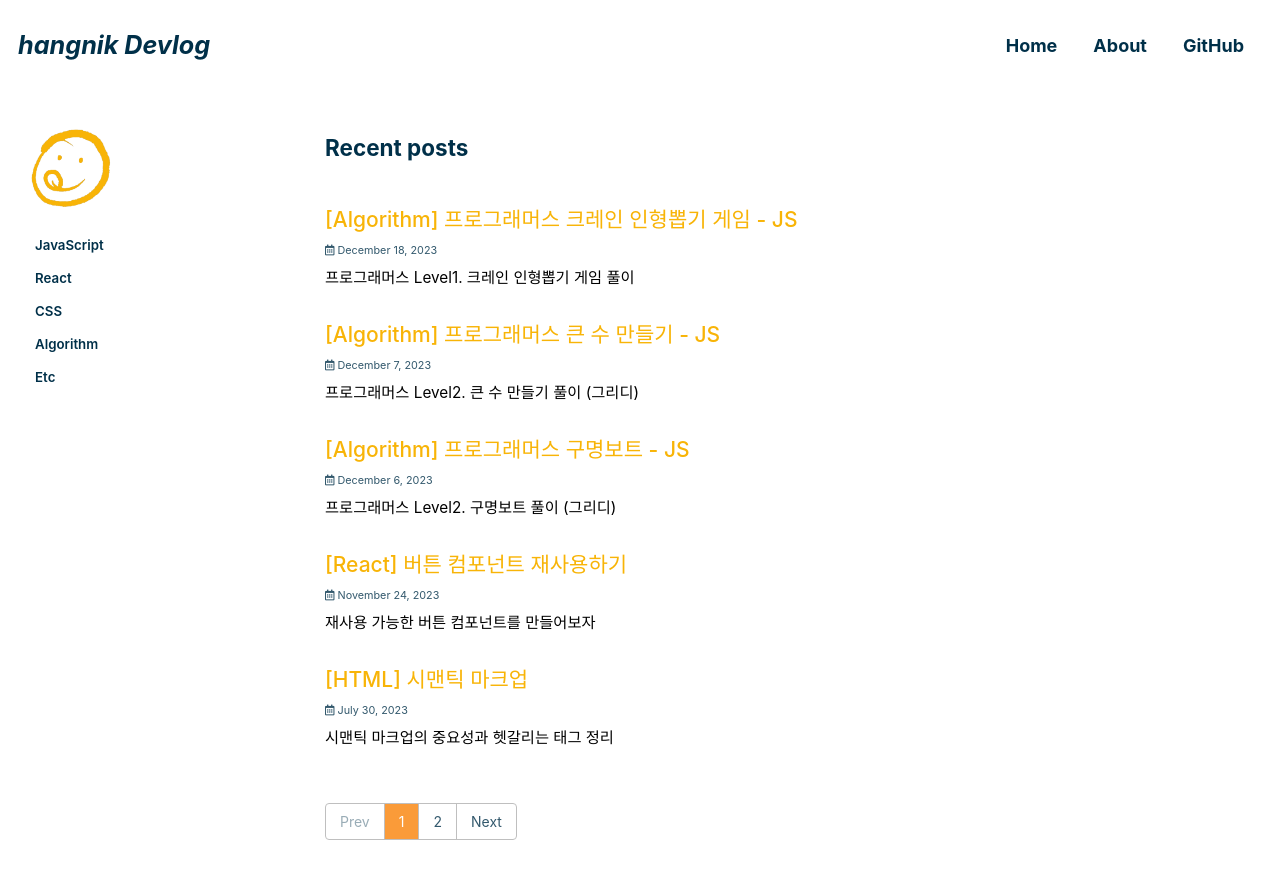
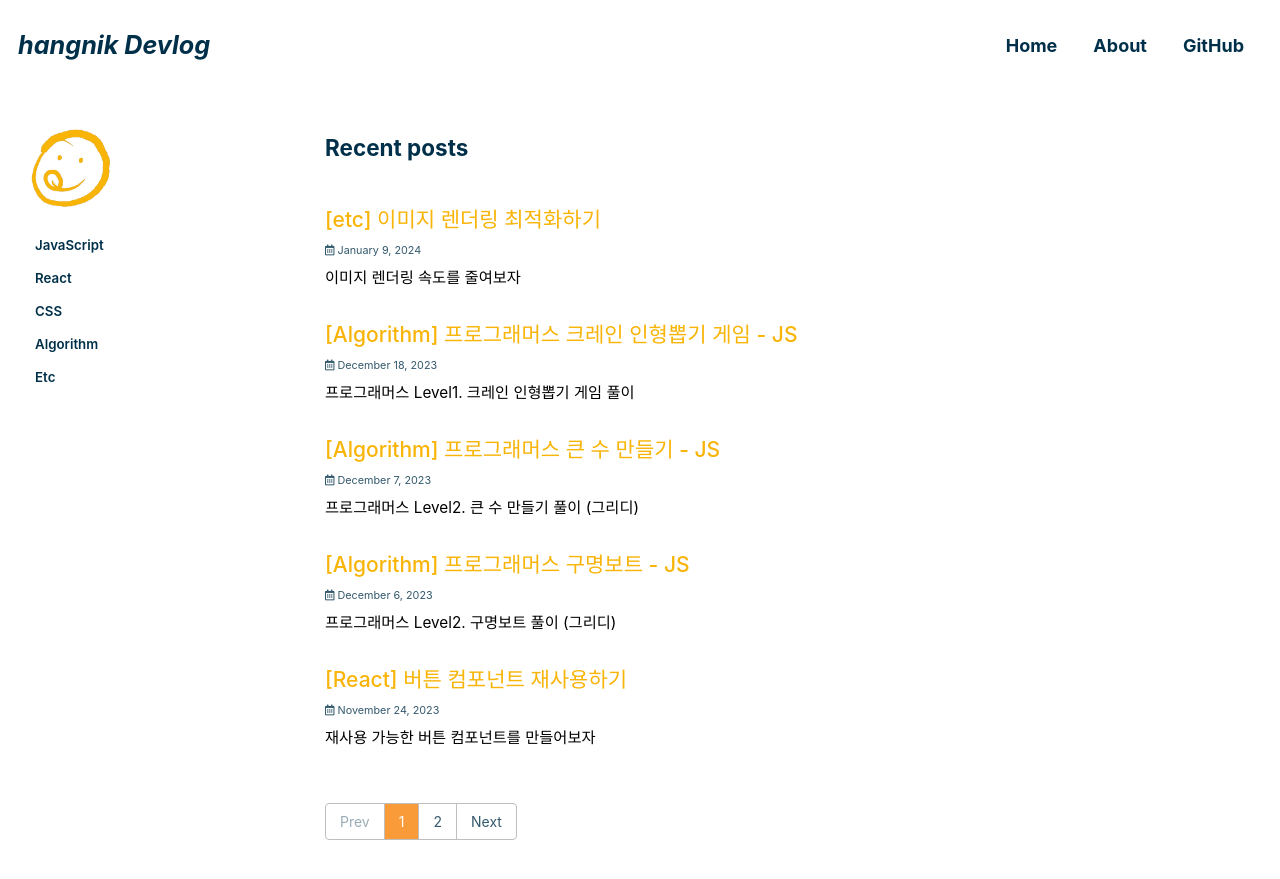
Before and after one commit to hangnik/hangnik.github.io, a Jekyll site: the page built from index.html, in a window 1280 px wide and 900 px high. Shown: the top 879 px of the window. Built offline with Jekyll 4.4.1, drawn with Linux system fonts in a browser that asks for light colours; cached includes are drawn as plain includes; some web fonts are replaced; the list of posts is cut into pages by our own code.

Commit message:
📝 Update: 날짜 수정

```diff
--- a/_posts/2024-01-09-React-image-rendering-refectoring.md
+++ b/_posts/2024-01-09-React-image-rendering-refectoring.md
@@ -12,8 +12,8 @@ permalink: /etc/image-rendering-refectoring/
 toc: true
 toc_sticky: true
 
-date: 2023-01-09
-last_modified_at: 2023-01-09
+date: 2024-01-09
+last_modified_at: 2024-01-09
 ---
 
 ## 1️⃣ 렌더링 속도 체크 ✔️
```
